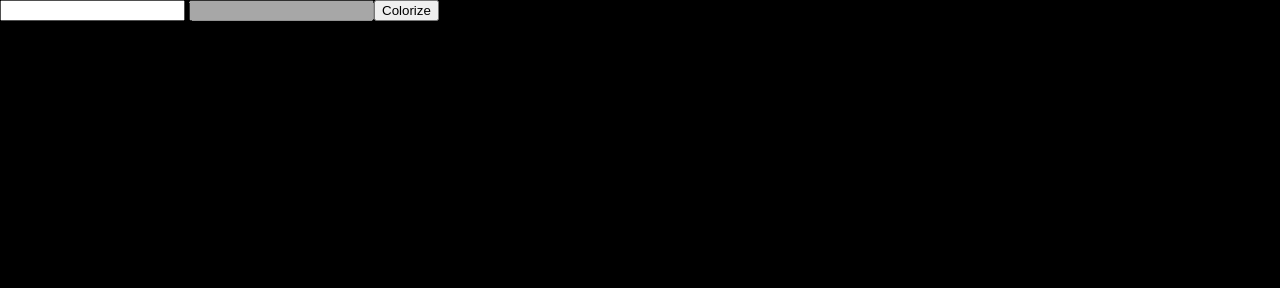
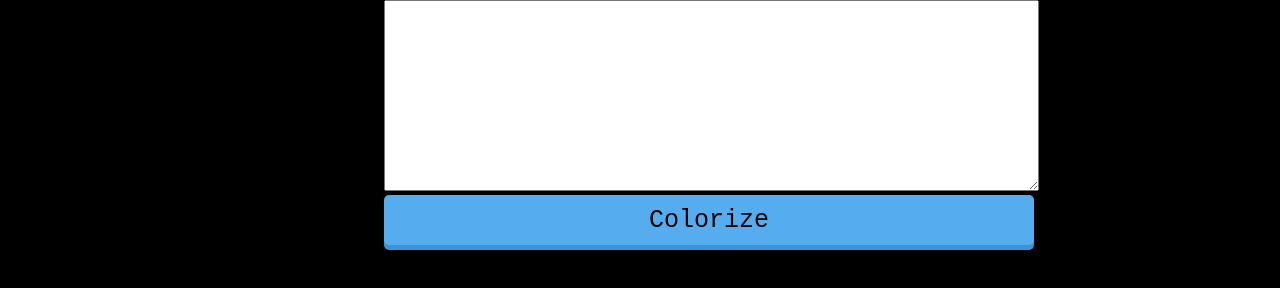
Before and after one commit to Sagelyyy/lotj_colorize, a plain HTML site: page index.html in a window 1280 px wide. Drawn offline with Linux system fonts and the light colour scheme.

Commit message:
stylized the page more

```diff
--- a/index.html
+++ b/index.html
@@ -6,10 +6,11 @@
     </head>
     <body>
         <form action='#'>
-            <input id='input'></input>
+            <textarea id='input' spellcheck="false" name="colorInput" rows="5" cols="33"></textarea>
 
-        <input id='output' disabled></input><button type='button' id='submit'>Colorize</button>
+       <!--- <textarea id='output' spellcheck="false" name="colorOutput" rows="5" cols="33" disabled></textarea> --->
         </form>
+        <button type='button' id='submit'>Colorize</button>
 
         <p id=pOut></p>
 
--- a/script.js
+++ b/script.js
@@ -304,15 +304,6 @@ function colorTest(){
 }
 
 function inReplace() {
-  for(i = 0; i < color_range.length; i++){
-      let allRegex = `${color_range[i]}`;
-      let fullColorRegex = new RegExp(allRegex, "g");
-        colorTextOutput.innerHTML = colorTextOutput.innerHTML.replace(
-      fullColorRegex,
-      `<span style="color:${color_range[i]}"</span>`
-    );
-  }
-
   Object.entries(colors).forEach(([k, v]) => {
     let colorRegex = `${[k]}`;
     let regex = new RegExp(colorRegex, "g");
--- a/styles.css
+++ b/styles.css
@@ -7,4 +7,37 @@ body { width:100%; height:100%; margin:0; padding:0; background-color: black; }
     font-size: 25px;
     font-weight: bold;
     color: white;
+    margin-left: 15%;
+    margin-right: 15%;
   }
+
+  form{
+    margin-left: 30%;
+  }
+
+  textarea {
+    font-size: 2rem;
+    letter-spacing: 1px;
+  }
+
+  button{
+    border-radius: 5px;
+    font-size: 25px;
+    margin-left: 30%;
+    width: 650px;
+    height: 50px;
+    font-family: monospace;
+    border: none;
+    background-color: #55acee;
+    box-shadow: 0px 5px 0px 0px #3C93D5;
+  }
+
+  button:active{
+    transform: translate(0px, 5px);
+    -webkit-transform: translate(0px, 5px);
+    box-shadow: 0px 1px 0px 0px;
+  }
+
+  button:hover{
+    background-color: #6FC6FF;
+  }
```
